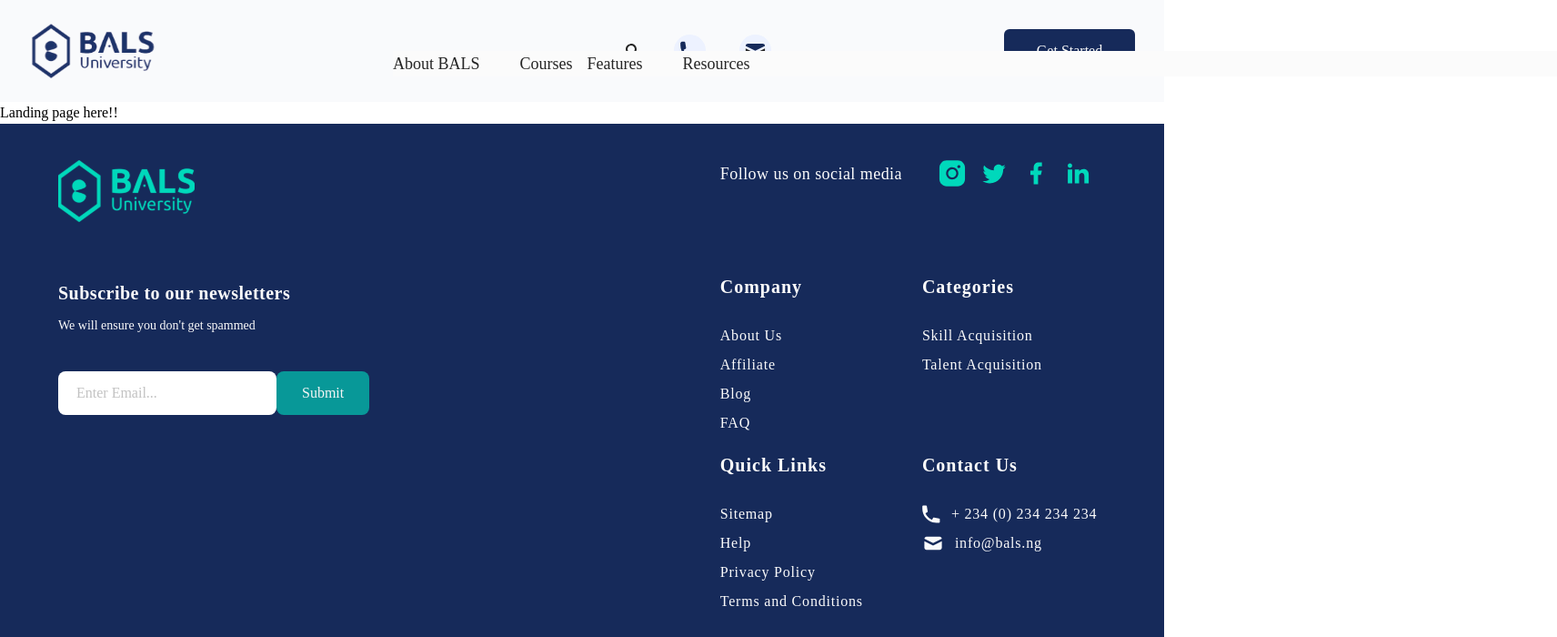
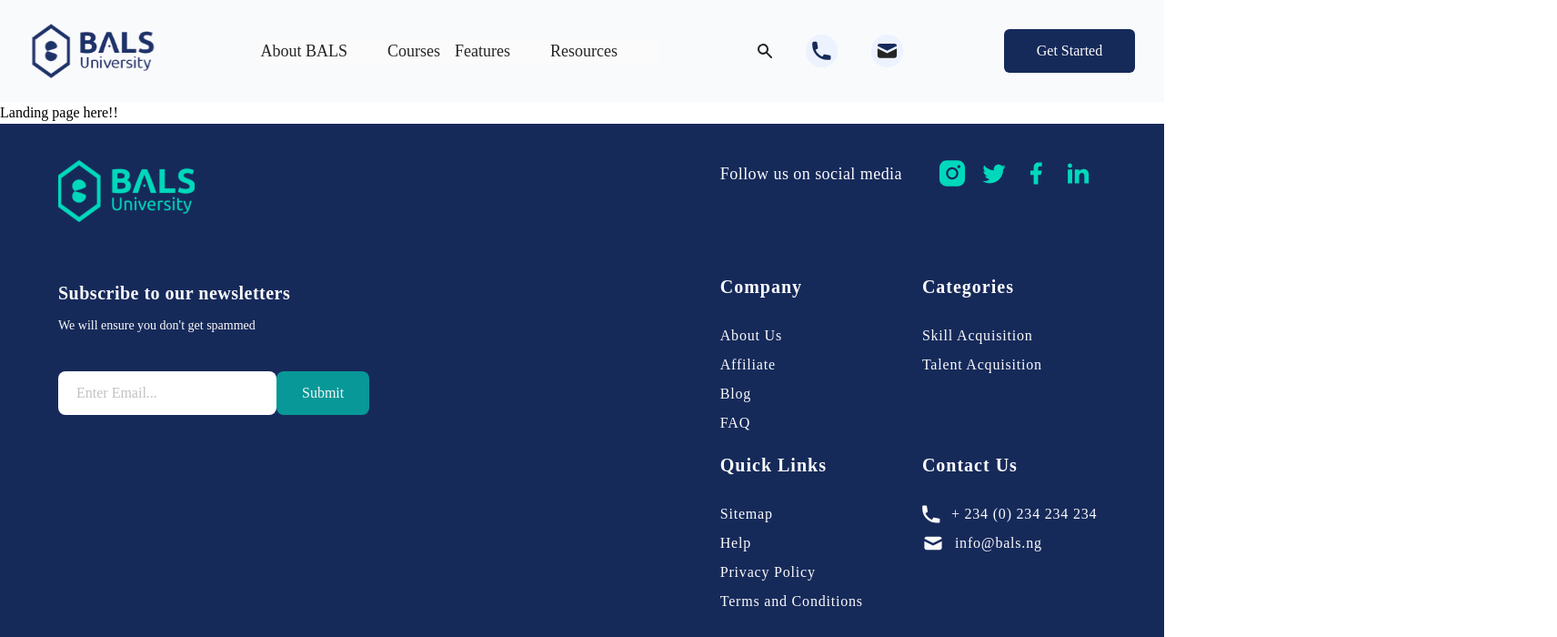
Before and after one commit to Balsuni/bals-university, a Next.js app: page / in a window 1280 px wide. Shown: the top 700 px of the page at 91% size, 1712 px wide, since content can reach past the window. Built offline with nearby package versions, Linux system fonts and the light colour scheme; some icons are missing.

Commit message:
feat:modified nav bar component for responsiveness

```diff
--- a/src/components/layout/navbar.tsx
+++ b/src/components/layout/navbar.tsx
@@ -29,7 +29,7 @@ const Navbar = () => {
         }`}
       >
         {/* <ul className="flex items-center flex-col lg:flex-row pt-20 lg:pt-0 pb-20 lg:pb-0 gap-16 lg:gap-4 xl:gap-16 mt-24 sm:mt-28 lg:mt-0 w-screen lg:w-full text-gray-50 lg:text-gray-900 bg-darkblue-500 lg:bg-gray-50"> */}
-        <ul className="w-screen absolute flex items-center flex-col lg:flex-row pt-20 lg:pt-0 pb-20 lg:pb-0 gap-16 lg:gap-4 xl:gap-16 mt-24 sm:mt-28 lg:mt-0 text-gray-50 lg:text-gray-900 bg-darkblue-500 lg:bg-gray-50 ">
+        <ul className="w-screen lg:w-full absolute lg:relative flex items-center flex-col lg:flex-row pt-20 lg:pt-0 pb-20 lg:pb-0 gap-16 lg:gap-4 xl:gap-16 mt-24 sm:mt-28 lg:mt-0 text-gray-50 lg:text-gray-900 bg-darkblue-500 lg:bg-gray-50 ">
           {" "}
           <li
             className="flex items-center text-left gap-2 text-lg"
```
